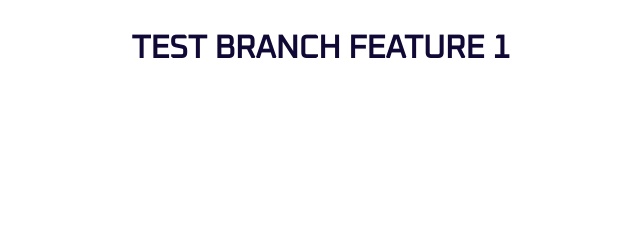
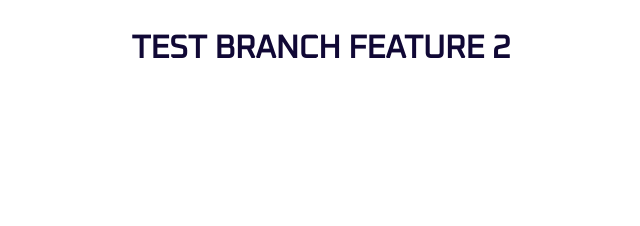
Before and after one commit to spectacularmountains/to-do-app, a website with bundled scripts: page src/index.html in a window 1280 px wide. Shown: the top 226 px of the page, 319-959 px from the left. Built offline with nearby package versions, Linux system fonts and the light colour scheme.

Commit message:
Changed Header

```diff
--- a/src/index.html
+++ b/src/index.html
@@ -14,7 +14,7 @@
 </head>
 
 <body>
-	<h1> TEST BRANCH FEATURE 1 </h1>
+	<h1> TEST BRANCH FEATURE 2 </h1>
     <br>
 
     <div class="mainBox" id="mainDiv">
```
